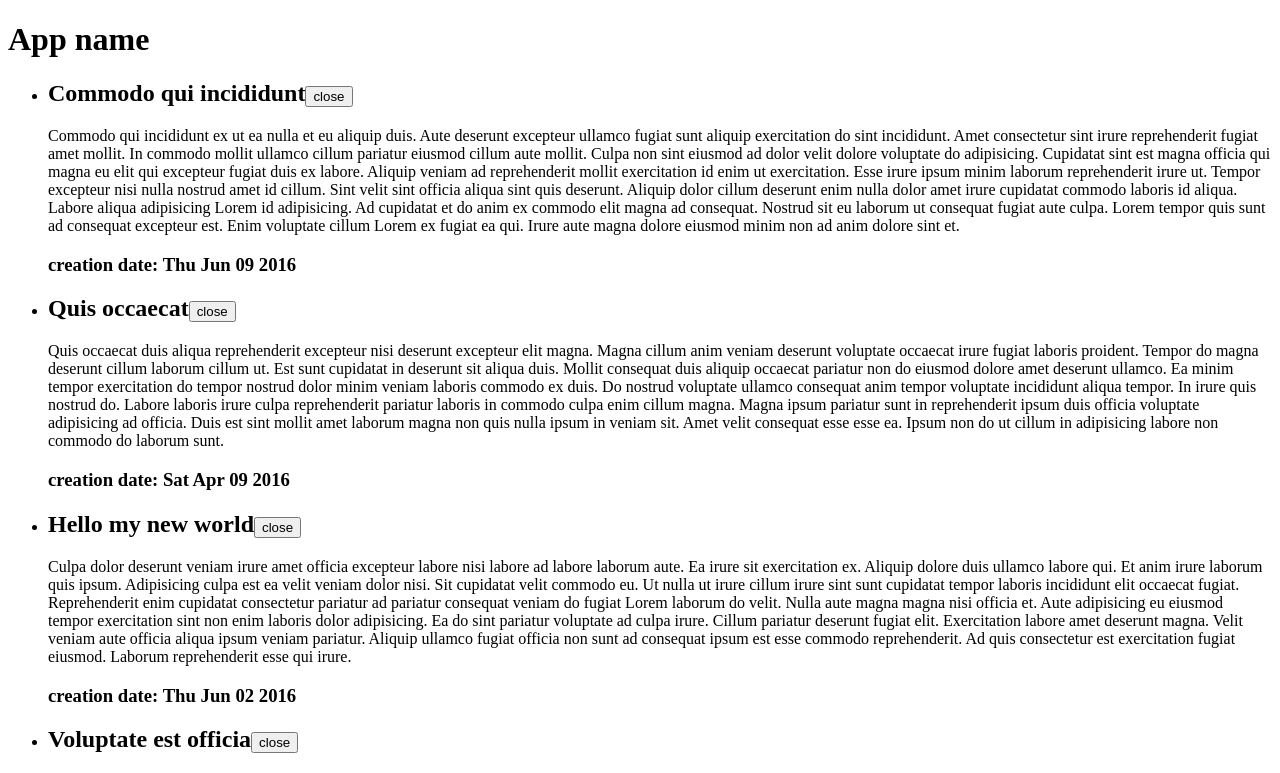
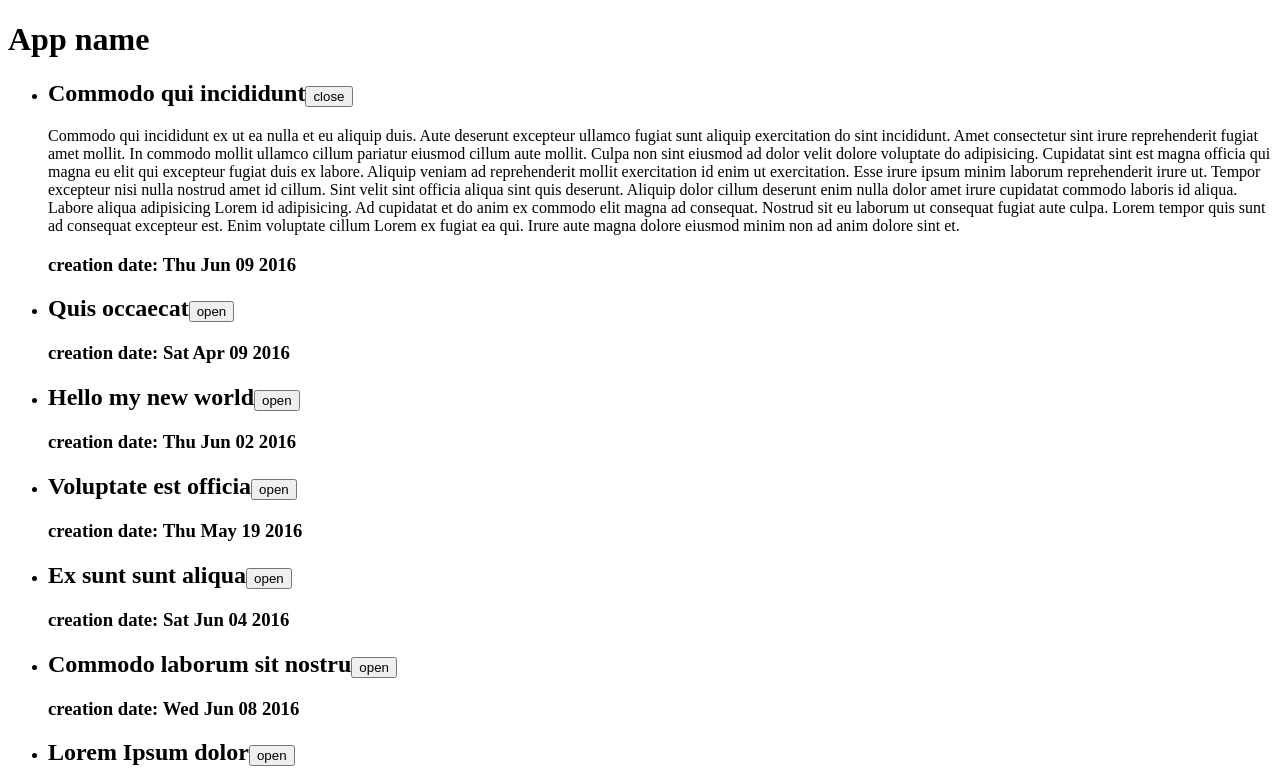
Before and after one commit to romabelka/basic-react-11-01, a React app: page / in a window 1280 px wide. Shown: the top 773 px of the page. Built offline with nearby package versions, Linux system fonts and the light colour scheme.

Commit message:
add lifecycle hooks

```diff
--- a/src/components/Article.js
+++ b/src/components/Article.js
@@ -1,12 +1,42 @@
 import React, {Component} from 'react'
 
 class Article extends Component {
+    constructor(props) {
+        super(props)
+
+        this.state = {
+            isOpen: props.defaultOpen,
+            foo: null
+        }
+    }
+
+    componentWillMount() {
+        console.log('---', 'mounting')
+    }
+
+    componentDidMount() {
+        console.log('---', 'mounted')
+    }
+
+    componentWillReceiveProps(nextProps) {
+        console.log('---', 'will receive props')
+        if (this.props.defaultOpen !== nextProps.defaultOpen) this.setState({
+            isOpen: nextProps.defaultOpen
+        })
+    }
+
+    componentWillUpdate(nexState) {
+//        if (nexState.isOpen) fetchData()
+    }
+/*
     state = {
         isOpen: true
     }
+*/
 
     render() {
         const {article} = this.props
+//        if (this.state.isOpen) throw new Error()
         const body = this.state.isOpen && <section>{article.text}</section>
         return (
             <div>
--- a/src/components/ArticleList.js
+++ b/src/components/ArticleList.js
@@ -1,10 +1,19 @@
 import React, { Component } from 'react'
 import Article from './Article'
 
-class ArticleList extends Component{
+class ArticleList extends Component {
+    state = {
+        error: null
+    }
+    componentDidCatch(error) {
+        console.log('---', 123, error)
+        this.setState({ error })
+    }
     render() {
-        const articleElements = this.props.articles.map((article, index) => <li key={index}>
-            <Article article = {article}/>
+        if (this.state.error) return <h2>Some error</h2>
+
+        const articleElements = this.props.articles.map((article, index) => <li key={article.id}>
+            <Article article = {article} defaultOpen = {index === 0}/>
         </li>)
         return (
             <ul>
```
